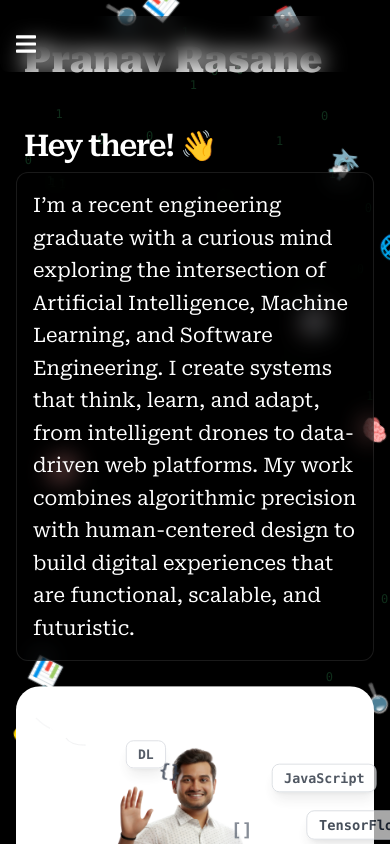
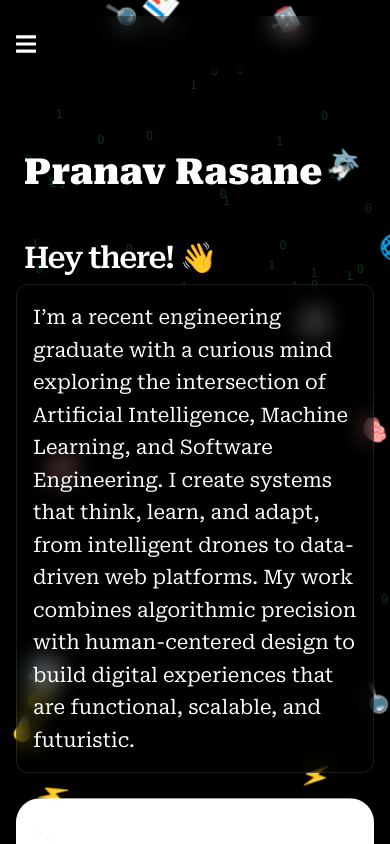
Before and after one commit to PranavRasane/pranav-rasane-portfolio, a React (Vite) app: page / in a window 390 px wide. Shown: the top 844 px of the page. Built offline with nearby package versions, Linux system fonts and the light colour scheme.

Commit message:
Fixed mobile header spacing - name no longer overlaps navbar

```diff
--- a/src/components/Header.jsx
+++ b/src/components/Header.jsx
@@ -3,12 +3,12 @@ import { motion } from 'framer-motion'
 
 const Header = () => {
   return (
-    <section className="flex min-h-screen flex-wrap items-center">
+    <section className="flex min-h-screen flex-wrap items-center pt-20 lg:pt-0">
       <motion.div
         initial={{ opacity: 0, x: -50 }}
         animate={{ opacity: 1, x: 0 }}
         transition={{ duration: 1 }}
-        className="w-full md:w-1/2"
+        className="w-full md:w-1/2 mt-8 lg:mt-0"
       >
         <h2 className="my-8 p-2 text-4xl font-black md:text-5xl lg:text-[7rem] font-roboto-serif">
           {HERO.name}
```
